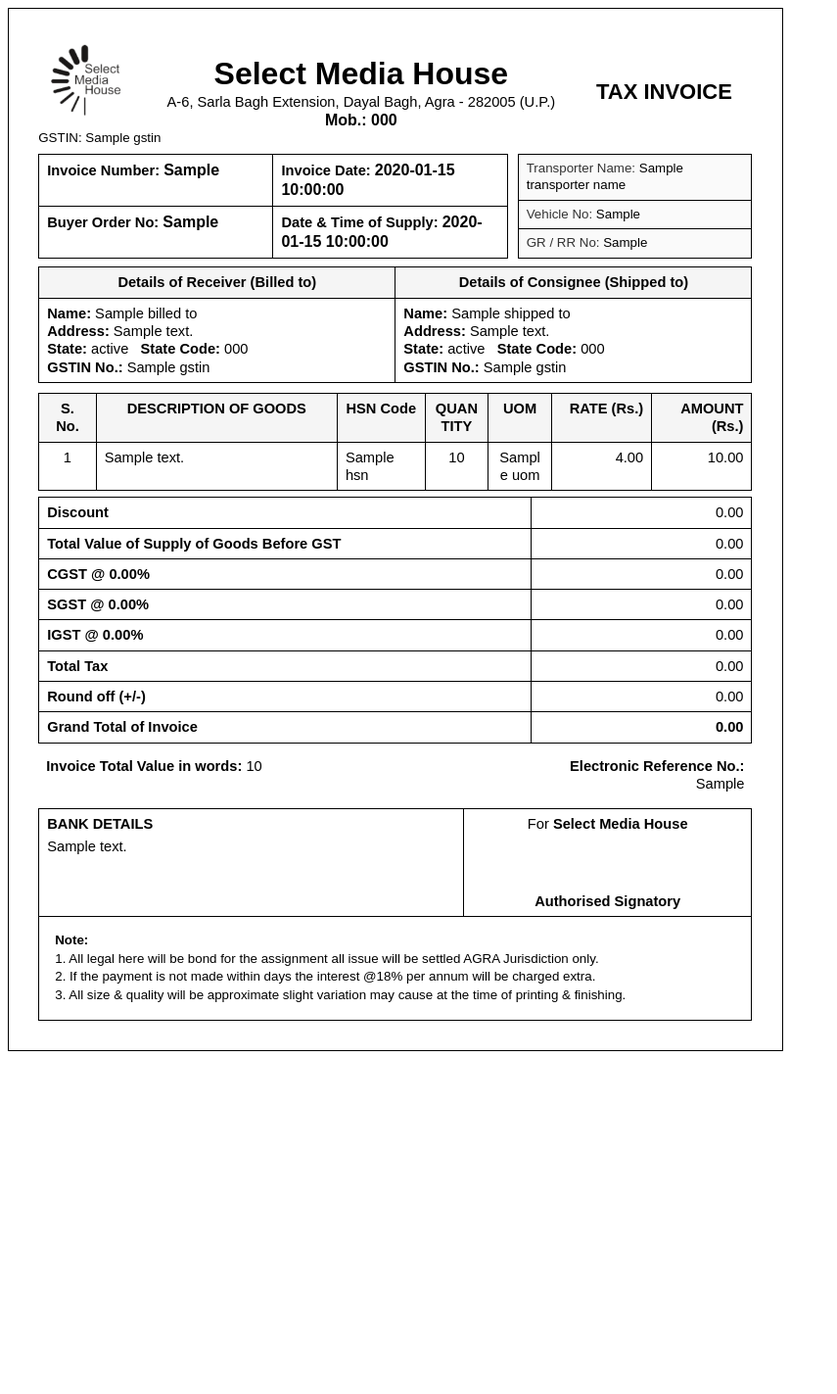
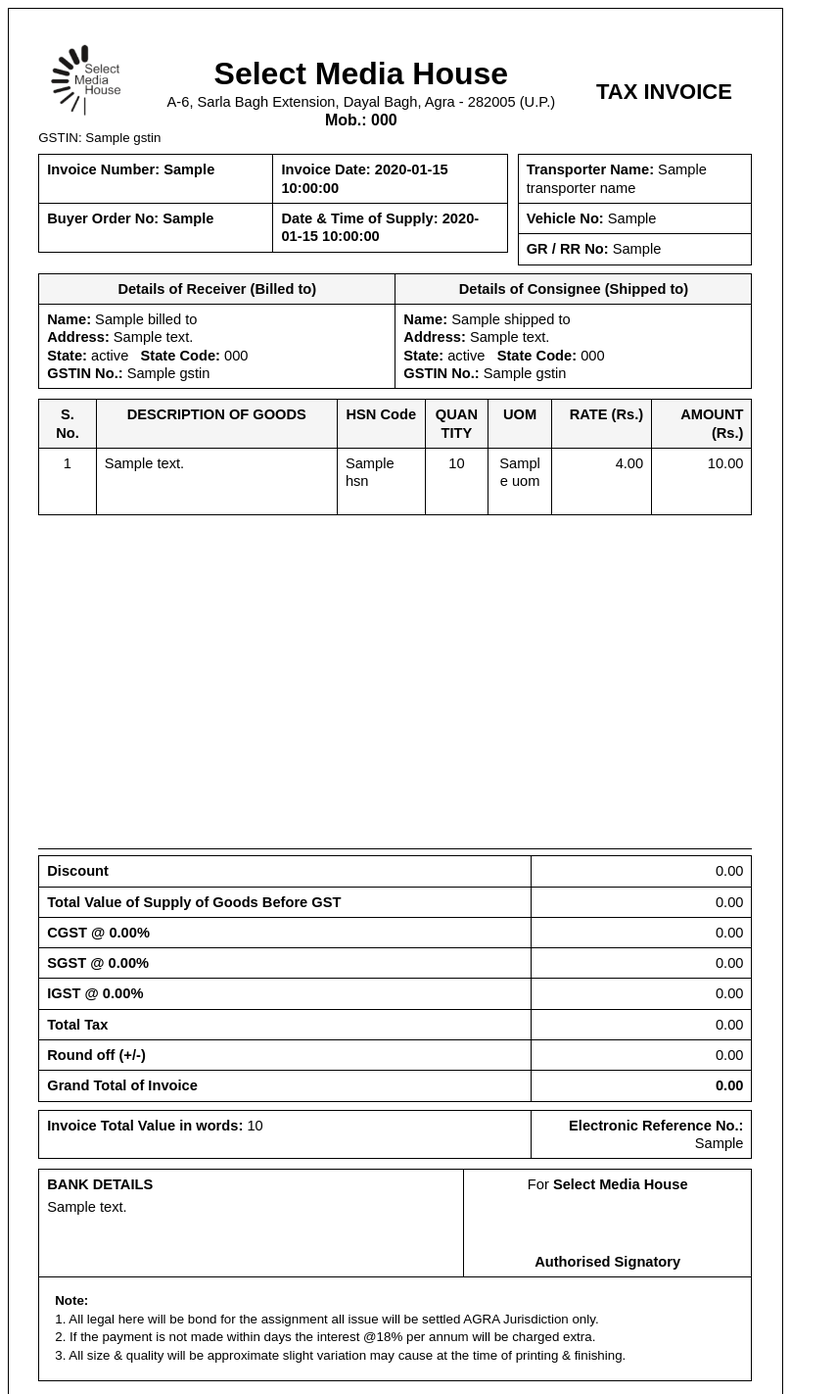
Before and after one commit to Saatvik56/SelectMediaHouse_InvoiceGenerator, a Flask app: template templates/invoice_pdf.html in a window 1280 px wide. Shown: the top 1423 px of the page at 98% size, without its empty margins (0-855 px from the left). Before the commit the page ends 1073 px from the top, so only its background shows below. Run offline with Flask 3, Linux system fonts and the light colour scheme; the template is opened without the code that fills it: most values are stand-ins (such as "Sample title", 1, 10 or a date in 2020).

Commit message:
fixed layout update

```diff
--- a/app.py
+++ b/app.py
@@ -102,10 +102,25 @@
                 "amount": qty * rate
             })
 
+        # --- START OF MODIFIED CODE ---
+        # Enforce a fixed number of rows for the items table
+        FIXED_ITEM_ROWS = 8
+
+        # Truncate if more than 8 items are entered
+        items = items[:FIXED_ITEM_ROWS]
+
+        # Pad with empty items if less than 8
+        while len(items) < FIXED_ITEM_ROWS:
+            items.append({
+                "description": "", "hsn": "", "qty": None,
+                "uom": "", "rate": None, "amount": None
+            })
+        # --- END OF MODIFIED CODE ---
+
         data["items"] = items
 
         # Do basic totals
-        subtotal = sum(it["amount"] for it in data["items"]) - data["discount"]
+        subtotal = sum(it["amount"] for it in data["items"] if it["amount"] is not None) - data["discount"]
         cgst_amount = subtotal * data["cgst_rate"] / 100
         sgst_amount = subtotal * data["sgst_rate"] / 100
         igst_amount = subtotal * data["igst_rate"] / 100
--- a/templates/invoice_pdf.html
+++ b/templates/invoice_pdf.html
@@ -5,58 +5,34 @@
   <title>Invoice {{ invoice_no }}</title>
   <style>
     /* Page setup */
-    @page { size: A4 portrait; margin: 12mm 12mm 12mm 12mm; } /* Equal margins */
+    @page { size: A4 portrait; margin: 12mm; }
     html, body { width: 210mm; height: 297mm; }
-    body { font-family: Arial; font-size: 11pt; color:#000; line-height:1.25; }
+    body { font-family: Arial, sans-serif; font-size: 11pt; color:#000; line-height:1.25; }
 
-    /* Printable page border within margins */
     .page {
       border: 1px solid #000;
       padding: 8mm;
       box-sizing: border-box;
-      width: calc(100% - 2px);        /* ensure border fully visible */
-      min-height: calc(297mm - 24mm); /* page height minus top+bottom margins */
+      width: calc(100% - 2px);
+      min-height: calc(297mm - 24mm);
     }
 
-    /* Prevent table row splitting */
     .no-break { break-inside: avoid; page-break-inside: avoid; }
 
-    /* Logo and header */
+    /* Header */
     .logo { height: 85px; object-fit: contain; }
     .gst { font-size: 10pt; text-align: center; margin-top: 4px; white-space: nowrap; }
     .addr { white-space: nowrap; }
     .phone { font-size: 12pt; font-weight: 700; }
-    .tag { display: none; }
+    .header { display: grid; grid-template-columns: 110px 1fr 180px; column-gap: 12px; align-items: center; margin-bottom: 8px; }
+    .brand h1 { margin: 0; font-size: 24pt; font-weight: 900; }
 
     /* Tables */
     table { width: 100%; border-collapse: collapse; table-layout: fixed; }
     th, td { border: 1px solid #000; padding: 6px 8px; vertical-align: top; }
     th { background: #f5f5f5; font-weight: 700; }
+    td, th { overflow-wrap: anywhere; }
     tr { break-inside: avoid; page-break-inside: avoid; }
-    .no-border th, .no-border td { border: none; }
-    td, th { overflow-wrap: anywhere; }
-
-    /* Meta grid */
-    .meta-wrap {
-      display: grid;
-      grid-template-columns: 2fr 1fr;
-      column-gap: 10px;
-      margin-top: 6px;
-    }
-    .meta-left table, .meta-right table { width: 100%; border-collapse: collapse; table-layout: fixed; }
-    .meta-left td, .meta-right td { border: 1px solid #000; padding: 6px 8px; vertical-align: top; }
-
-    .meta-left td label { font-weight: 700; }
-    .meta-left td strong { font-size: 12pt; }
-    .meta-left td { font-size: 11pt; }
-
-    .meta-right td label { color: #333; }
-    .meta-right td { font-size: 10pt; background: #fafafa; }
-
-    /* Header layout */
-    .header { display: grid; grid-template-columns: 110px 1fr 180px; column-gap: 12px; align-items: center; margin-bottom: 8px; }
-    .brand h1 { margin: 0; font-size: 24pt; font-weight: 900; }
-    .addr { font-size: 11pt; }
 
     /* Items column widths */
     .items th:nth-child(1), .items td:nth-child(1) { width: 7%; text-align: center; }
@@ -67,15 +43,51 @@
     .items th:nth-child(6), .items td:nth-child(6) { width: 14%; text-align: right; }
     .items th:nth-child(7), .items td:nth-child(7) { width: 14%; text-align: right; }
 
-    /* Utilities */
+    /* Fixed height layout for items */
+    .items-wrapper {
+      height: 460px; /* Space reserved for exactly 8 rows */
+      overflow: hidden;
+    }
+
+    .items td { height: 55px; } /* consistent height for all 8 rows */
+
+
+/* Empty rows — keep vertical borders, remove horizontal ones */
+.items tr.empty-row td {
+  border-top: none;
+  border-bottom: none;
+}
+
+/* ✅ Force a bottom border on the last table row, even if it's empty */
+.items tbody tr:last-of-type td {
+  border-bottom: 1px solid #000 !important;
+}
+
+/* ✅ As a fallback, also add a bottom border to the table itself */
+.items {
+  border-collapse: collapse;
+  border: 1px solid #000;              /* Ensures outer box always closes */
+  border-left: none; border-right: none; /* Keep only top/bottom borders for the table container */
+}
+
+/* Solid horizontal closing line below items table */
+.items-bottom-line {
+  border-top: 1px solid #000;
+  margin-top: -1px;   /* snug against table */
+  margin-bottom: 4px; /* small gap before totals */
+  width: 100%;
+}
+
+
+    /* Other layouts */
+    .meta-wrap { display: grid; grid-template-columns: 2fr 1fr; column-gap: 10px; margin-top: 6px; }
+    .meta-left td, .meta-right td { border: 1px solid #000; padding: 6px 8px; }
+    .meta-left td label { font-weight: 700; }
     .right { text-align: right; }
     .center { text-align: center; }
-    .small { font-size: 9pt; }
     .sign { height: 60px; }
 
-    @media print {
-      a { color: inherit; text-decoration: none; }
-    }
+    @media print { a { color: inherit; text-decoration: none; } }
   </style>
 </head>
 <body>
@@ -96,7 +108,7 @@
       </div>
     </div>
 
-    <!-- Meta -->
+    <!-- Meta Info -->
     <div class="meta-wrap">
       <div class="meta-left">
         <table>
@@ -112,9 +124,9 @@
       </div>
       <div class="meta-right">
         <table>
-          <tr><td><label>Transporter Name:</label> {{ transporter_name }}</td></tr>
-          <tr><td><label>Vehicle No:</label> {{ vehicle_no }}</td></tr>
-          <tr><td><label>GR / RR No:</label> {{ gr_no }}</td></tr>
+          <tr><td><label><strong>Transporter Name:</strong></label> {{ transporter_name }}</td></tr>
+          <tr><td><label><strong>Vehicle No:</strong></label> {{ vehicle_no }}</td></tr>
+          <tr><td><label><strong>GR / RR No:</strong></label> {{ gr_no }}</td></tr>
         </table>
       </div>
     </div>
@@ -141,8 +153,9 @@
       </tr>
     </table>
 
-    <!-- Items -->
-    <table class="items" style="margin-top:10px;">
+    <!-- Items Table -->
+    <div class="items-wrapper" style="margin-top:10px;">
+      <table class="items">
         <thead>
           <tr>
             <th>S. No.</th>
@@ -156,19 +169,20 @@
         </thead>
         <tbody>
           {% for it in items %}
-        <tr>
-          <td>{{ loop.index }}</td>
+          <tr class="{{ 'empty-row' if not it.description }}">
+            <td class="center">{{ loop.index if it.description else '' }}</td>
             <td>{{ it.description }}</td>
             <td>{{ it.hsn }}</td>
-          <td>{{ it.qty }}</td>
-          <td>{{ it.uom }}</td>
-          <td class="right">{{ '%.2f'|format(it.rate) }}</td>
-          <td class="right">{{ '%.2f'|format(it.amount) }}</td>
+            <td class="center">{{ it.qty if it.qty is not none else '' }}</td>
+            <td class="center">{{ it.uom }}</td>
+            <td class="right">{{ '%.2f'|format(it.rate) if it.rate is not none else '' }}</td>
+            <td class="right">{{ '%.2f'|format(it.amount) if it.amount is not none else '' }}</td>
           </tr>
           {% endfor %}
         </tbody>
       </table>
-
+    </div>
+    <div class="items-bottom-line"></div>
     <!-- Totals -->
     <table style="margin-top:6px;">
       <tbody>
@@ -183,7 +197,7 @@
       </tbody>
     </table>
 
-    <!-- Amount in words / ref -->
+    <!-- Amount in words -->
     <table class="no-border" style="margin-top:8px;">
       <tr class="no-border">
         <td class="no-border" style="width:70%;"><strong>Invoice Total Value in words:</strong> {{ amount_in_words }}</td>
@@ -191,7 +205,7 @@
       </tr>
     </table>
 
-    <!-- Bank + Sign + Note -->
+    <!-- Bank & Signature -->
     <table style="margin-top:10px;" width="100%">
       <tr>
         <td style="width:60%;">
@@ -204,18 +218,14 @@
           <div><strong>Authorised Signatory</strong></div>
         </td>
       </tr>
-      <!-- Add Note Section -->
-       <!-- Note Section -->
       <tr>
-  <td colspan="2"
-      style="border-top: 1px solid black; padding: 15px 16px; font-size: 10pt; line-height: 1.4;">
+        <td colspan="2" style="border-top: 1px solid black; padding: 15px 16px; font-size: 10pt; line-height: 1.4;">
           <strong>Note:</strong><br>
           1. All legal here will be bond for the assignment all issue will be settled AGRA Jurisdiction only.<br>
           2. If the payment is not made within days the interest @18% per annum will be charged extra.<br>
           3. All size & quality will be approximate slight variation may cause at the time of printing & finishing.
         </td>
       </tr>
-
     </table>
   </div>
 </body>
--- a/templates/new_invoice.html
+++ b/templates/new_invoice.html
@@ -95,8 +95,8 @@
         <label>Buyer Order No:</label>
         <input type="text" name="buyer_order_no">
 
-        <label>Date & Time of Supply:</label>
-        <input type="datetime-local" name="supply_date" required>
+        <label>Date of Supply:</label>
+        <input type="date" name="supply_date" required>
 
         <label>Transporter Name:</label>
         <input type="text" name="transporter_name">
```
Lines whose indentation alone changed are shown as unchanged.
